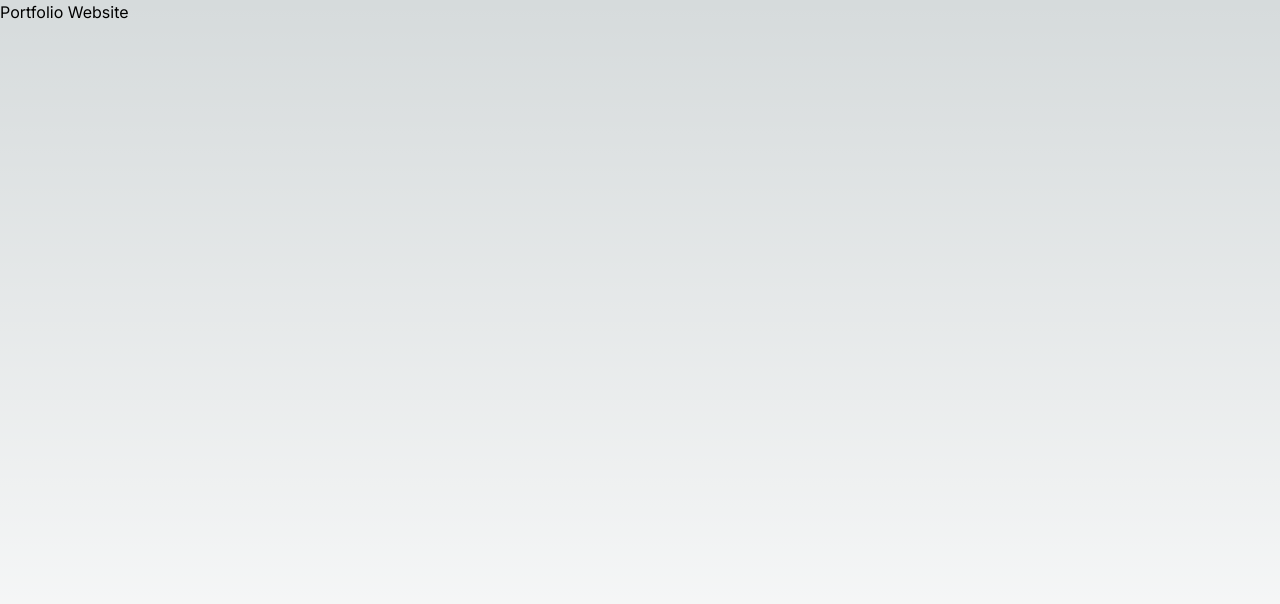
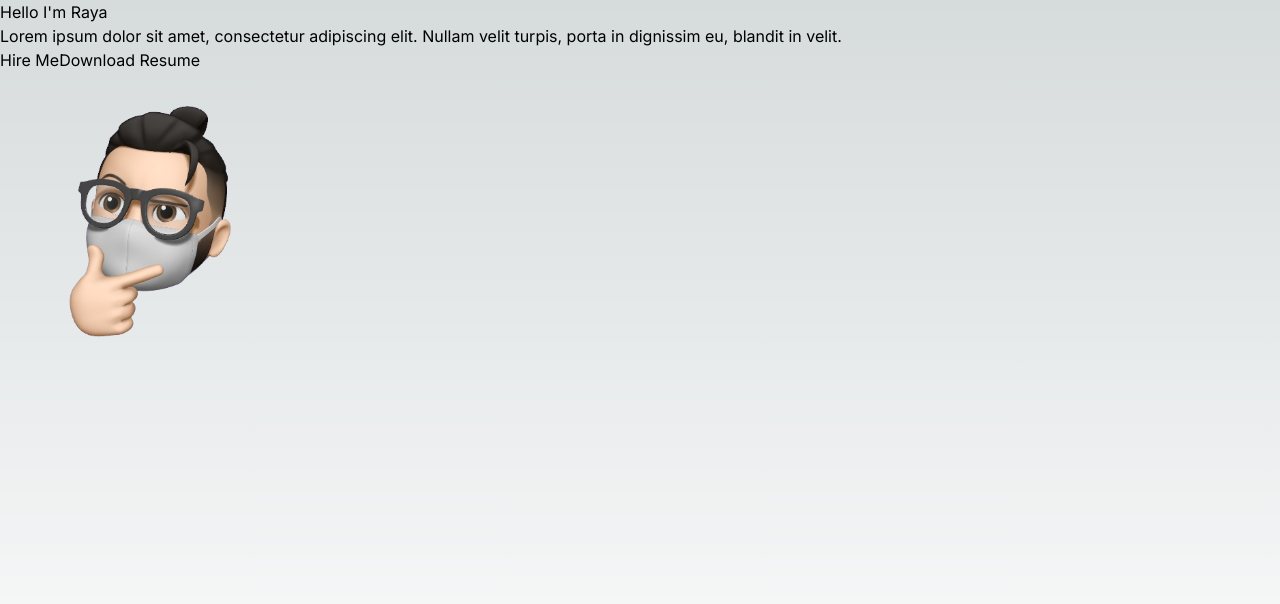
Before and after one commit to rayafarhadi/rayafarhadi.github.io, a Next.js app: page / in a window 1280 px wide. Shown: the top 604 px of the page. Built offline with nearby package versions, Linux system fonts and the light colour scheme.

Commit message:
Added basic layout for hero section

```diff
--- /dev/null
+++ b/app/components/HeroSection.jsx
@@ -0,0 +1,25 @@
+/* eslint-disable react/no-unescaped-entities */
+import React from "react";
+import Image from "next/image";
+
+const HeroSection = () => {
+  return (
+    <div>
+      <h1> Hello I'm Raya</h1>
+      <p>
+        Lorem ipsum dolor sit amet, consectetur adipiscing elit. Nullam velit
+        turpis, porta in dignissim eu, blandit in velit.
+      </p>
+      <button>Hire Me</button>
+      <button>Download Resume</button>
+      <Image
+        src="/images/hero-image.png"
+        alt="hero image"
+        width={300}
+        height={300}
+      />
+    </div>
+  );
+};
+
+export default HeroSection;
--- a/app/page.js
+++ b/app/page.js
@@ -1,9 +1,9 @@
-import Image from "next/image";
+import HeroSection from "./components/HeroSection";
 
 export default function Home() {
   return (
     <main className="flex min-h-screen">
-      <h1>Portfolio Website</h1>
+      <HeroSection />
     </main>
   );
 }
```
Also changed, not shown: package.json (+5 -4 lines), public/images/hero-image.png (added), 1 other file (tests, documents, lock files or other folders).
